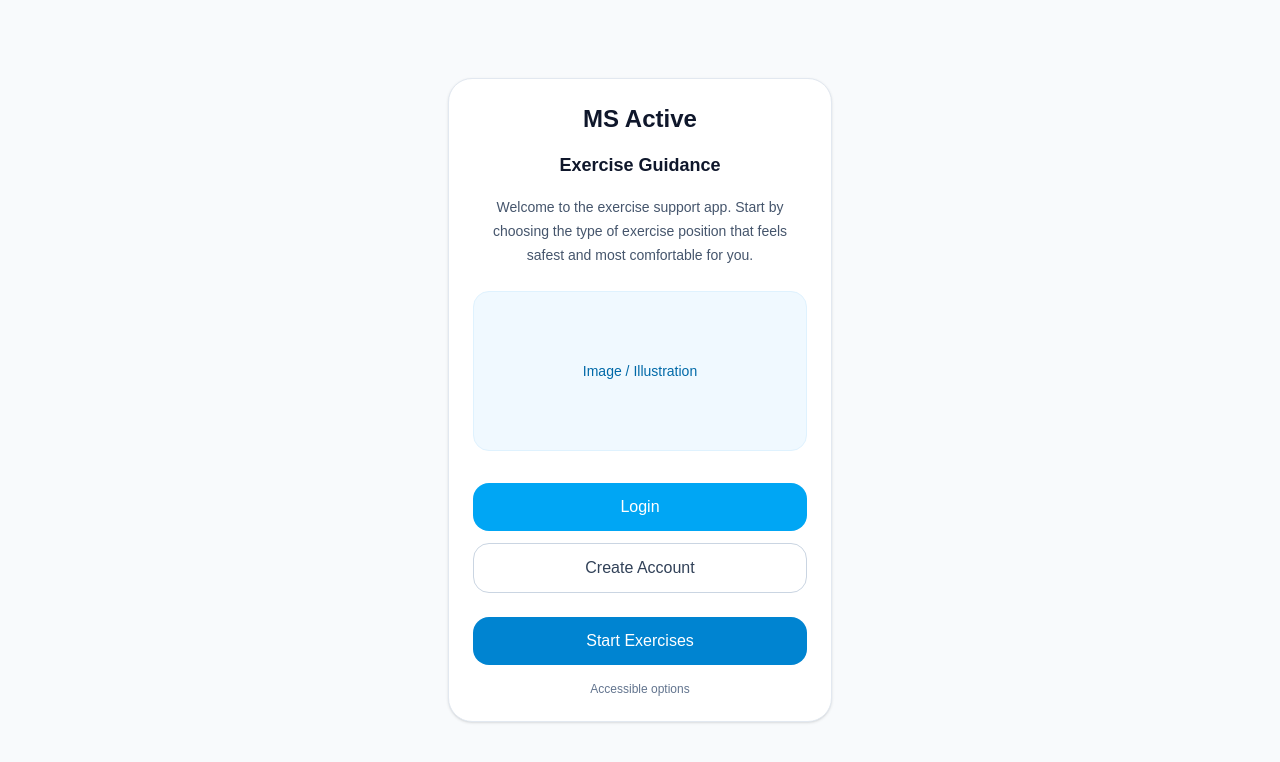
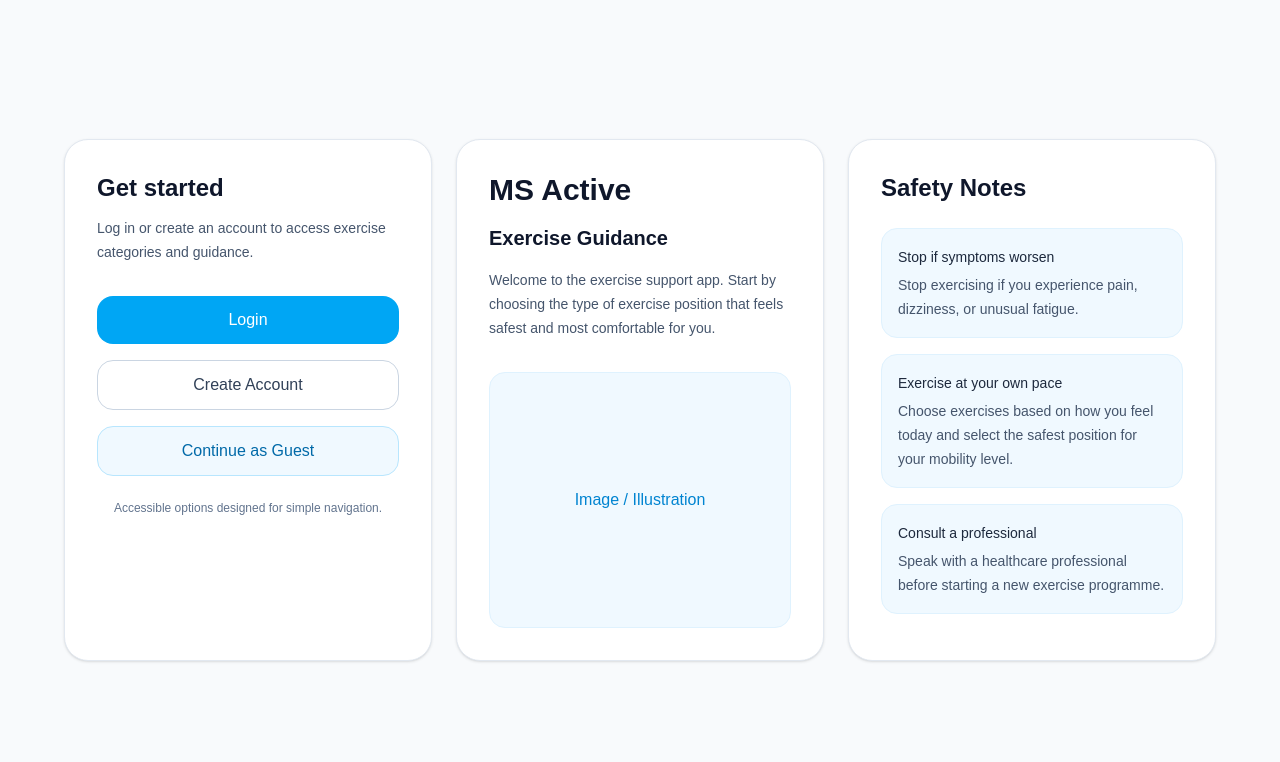
Before and after one commit to Pau7ina/ms-active-app, a Next.js app: page / in a window 1280 px wide. Shown: the top 762 px of the page. Built offline with nearby package versions, Linux system fonts and the light colour scheme.

Commit message:
Update homepage layout

```diff
--- a/app/layout.tsx
+++ b/app/layout.tsx
@@ -11,11 +11,11 @@ const geistMono = Geist_Mono({
   variable: "--font-geist-mono",
   subsets: ["latin"],
 });
+export const metadata = {
+  title: "MS Active",
+  description: "Accessible exercise guidance app for people living with MS",
+};
 
-export const metadata: Metadata = {
-  title: "Create Next App",
-  description: "Generated by create next app",
-};
 
 export default function RootLayout({
   children,
--- a/app/page.tsx
+++ b/app/page.tsx
@@ -1,26 +1,22 @@
 import Link from "next/link";
 
-export default function Home() {
+export default function HomePage() {
   return (
     <main className="min-h-screen bg-slate-50 flex items-center justify-center p-6">
-      <div className="w-full max-w-sm rounded-3xl border border-slate-200 bg-white p-6 shadow-sm">
-        <h1 className="text-2xl font-bold text-center text-slate-900">
-          MS Active
-        </h1>
+      <div className="grid w-full max-w-6xl gap-6 lg:grid-cols-3">
 
-        <h2 className="mt-4 text-lg font-semibold text-center text-slate-900">
-          Exercise Guidance
+        {/* Get Started */}
+        <section className="h-full rounded-3xl border border-slate-200 bg-white p-8 shadow-sm">
+          <h2 className="text-2xl font-bold text-slate-900">
+            Get started
           </h2>
 
-        <p className="mt-4 text-sm leading-6 text-center text-slate-600">
-          Welcome to the exercise support app. Start by choosing the type of
-          exercise position that feels safest and most comfortable for you.
+          <p className="mt-3 text-sm leading-6 text-slate-600">
+            Log in or create an account to access exercise categories and
+            guidance.
           </p>
 
-        <div className="mt-6 flex h-40 items-center justify-center rounded-2xl bg-sky-50 border border-sky-100">
-          <span className="text-sm text-sky-700">Image / Illustration</span>
-        </div>
-<div className="mt-8 space-y-3">
+          <div className="mt-8 space-y-4">
             <Link
               href="/login"
               className="block w-full rounded-2xl bg-sky-500 px-4 py-3 text-center font-medium text-white transition hover:bg-sky-600"
@@ -34,17 +30,79 @@ export default function Home() {
             >
               Create Account
             </Link>
-</div>
+
             <Link
               href="/categories"
-  className="mt-6 block w-full rounded-2xl bg-sky-600 px-4 py-3 text-center font-medium text-white transition hover:bg-sky-700"
+              className="block w-full rounded-2xl border border-sky-200 bg-sky-50 px-4 py-3 text-center font-medium text-sky-700 transition hover:bg-sky-100"
             >
-  Start Exercises
+              Continue as Guest
             </Link>
+          </div>
 
-        <p className="mt-4 text-center text-xs text-slate-500">
-          Accessible options
+          <p className="mt-6 text-center text-xs text-slate-500">
+            Accessible options designed for simple navigation.
           </p>
+        </section>
+
+        {/* Main App Card */}
+        <section className="h-full rounded-3xl border border-slate-200 bg-white p-8 shadow-sm">
+          <h1 className="text-3xl font-bold text-slate-900">
+            MS Active
+          </h1>
+
+          <h2 className="mt-4 text-xl font-semibold text-slate-900">
+            Exercise Guidance
+          </h2>
+
+          <p className="mt-4 text-sm leading-6 text-slate-600">
+            Welcome to the exercise support app. Start by choosing the type of
+            exercise position that feels safest and most comfortable for you.
+          </p>
+
+          <div className="mt-8 flex h-64 items-center justify-center rounded-2xl border border-sky-100 bg-sky-50 text-sky-600">
+            Image / Illustration
+          </div>
+        </section>
+
+        {/* Safety Notes */}
+        <section className="h-full rounded-3xl border border-slate-200 bg-white p-8 shadow-sm">
+          <h2 className="text-2xl font-bold text-slate-900">
+            Safety Notes
+          </h2>
+
+          <div className="mt-6 space-y-4 text-sm leading-6 text-slate-600">
+            <div className="rounded-2xl border border-sky-100 bg-sky-50 p-4">
+              <div className="font-medium text-slate-800">
+                Stop if symptoms worsen
+              </div>
+              <p className="mt-1">
+                Stop exercising if you experience pain, dizziness, or unusual
+                fatigue.
+              </p>
+            </div>
+
+            <div className="rounded-2xl border border-sky-100 bg-sky-50 p-4">
+              <div className="font-medium text-slate-800">
+                Exercise at your own pace
+              </div>
+              <p className="mt-1">
+                Choose exercises based on how you feel today and select the
+                safest position for your mobility level.
+              </p>
+            </div>
+
+            <div className="rounded-2xl border border-sky-100 bg-sky-50 p-4">
+              <div className="font-medium text-slate-800">
+                Consult a professional
+              </div>
+              <p className="mt-1">
+                Speak with a healthcare professional before starting a new
+                exercise programme.
+              </p>
+            </div>
+          </div>
+        </section>
+
       </div>
     </main>
   );
```
Lines whose indentation alone changed are shown as unchanged.
